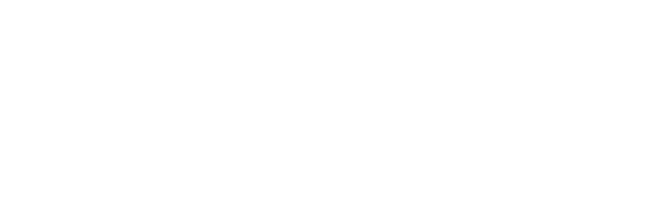
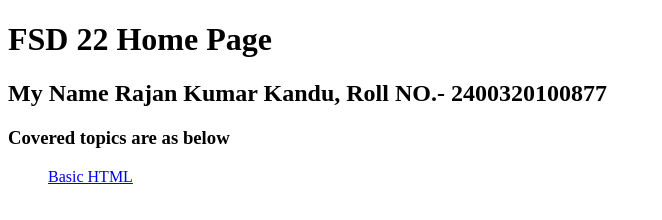
Before and after one commit to rajan0877/fsd_26, a plain HTML site: page index.html in a window 1280 px wide. Shown: the whole page, without its empty margins (0-662 px from the left). Drawn offline with Linux system fonts and the light colour scheme.

Commit message:
initial commit

```diff
--- a/index.html
+++ b/index.html
@@ -6,6 +6,13 @@
     <title>Document</title>
 </head>
 <body>
-
+    <h1>FSD 22 Home Page</h1>
+    <h2>My Name Rajan Kumar Kandu, Roll NO.- 2400320100877 </h2>
+    <h3>Covered topics are as below</h3>
+    <ul>
+        <il>
+            <a href="#">Basic HTML</a>
+        </il>
+    </ul>
 </body>
 </html>
```
Also changed, not shown: git.txt.
